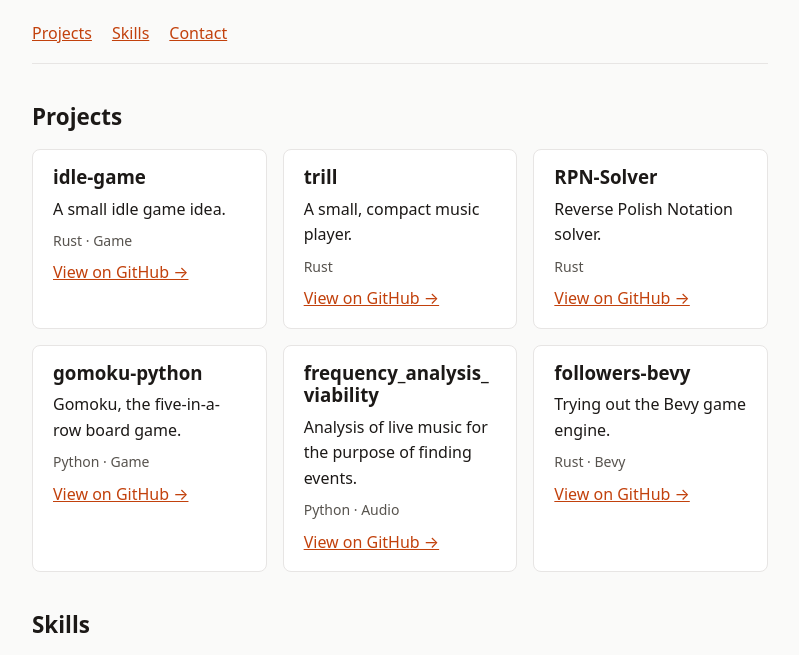
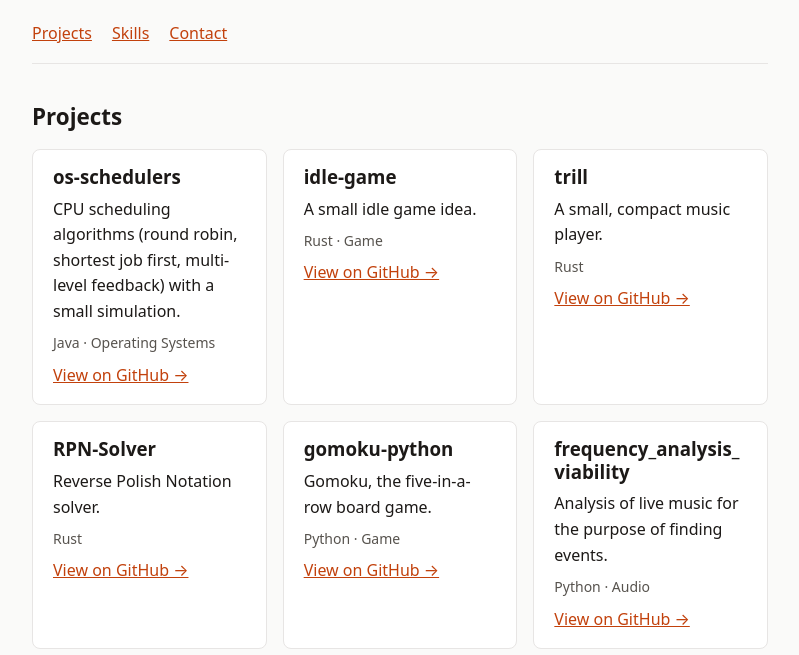
Before and after one commit to thaumiel-cat/thaumiel-cat.github.io, a plain HTML site: page index.html in a window 1280 px wide. Shown: the part 131-786 px from the top of the page, without its empty margins (240-1039 px from the left). Drawn offline with Linux system fonts and the light colour scheme.

Commit message:
Add os-schedulers project

```diff
--- a/index.html
+++ b/index.html
@@ -44,6 +44,13 @@
       <div class="cards">
 
         <!-- EDIT: one <article> per project. Copy/paste a whole block to add more. -->
+        <article class="card">
+          <h3>os-schedulers</h3>
+          <p>CPU scheduling algorithms (round robin, shortest job first, multi-level feedback) with a small simulation.</p>
+          <p class="tags">Java · Operating Systems</p>
+          <a href="https://github.com/thaumiel-cat/os-schedulers">View on GitHub →</a>
+        </article>
+
         <article class="card">
           <h3>idle-game</h3>
           <p>A small idle game idea.</p>
```
